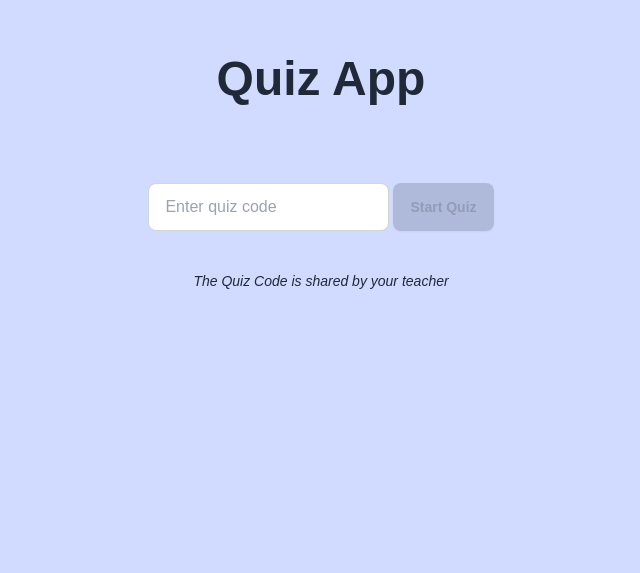
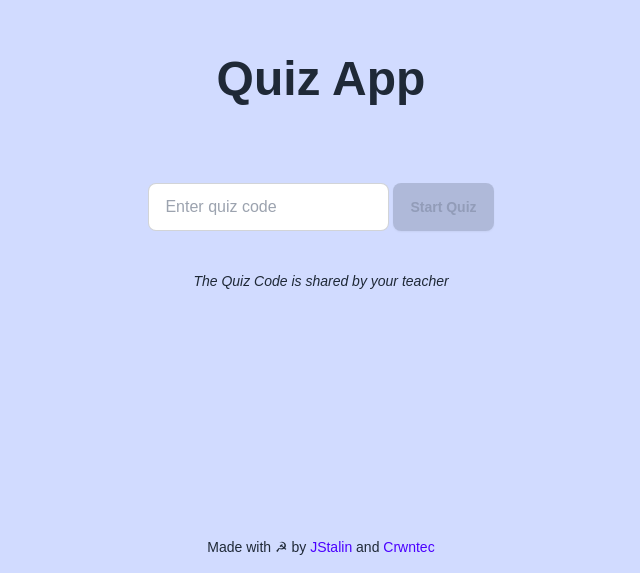
Before and after one commit to crwntec/quiz-app, a Next.js app: page / in a window 1280 px wide. Shown: the part 227-800 px from the top of the page, without its empty margins (319-959 px from the left). Built offline with nearby package versions, Linux system fonts and the light colour scheme.

Commit message:
Added egg

```diff
--- a/src/app/page.js
+++ b/src/app/page.js
@@ -4,8 +4,8 @@ import { useState } from "react";
 export default function Home() {
   const [code, setCode] = useState("");
 
-
   return (
+    <>
       <div className="">
         <div className="text-center text-5xl font-bold mb-20">Quiz App</div>
         <div className="flex justify-center">
@@ -17,15 +17,40 @@ export default function Home() {
             onChange={(e) => setCode(e.target.value.toUpperCase())}
             value={code}
           />
-        <button onClick={() => {
+          <button
+            onClick={() => {
               if (code.length > 7) {
-            window.location.href = "/quiz/" + code
+                window.location.href = "/quiz/" + code;
               }
-        }} className={"btn " + (code.length > 7 ? "btn-primary" : "btn-disabled")} >Start Quiz</button>
+            }}
+            className={
+              "btn " + (code.length > 7 ? "btn-primary" : "btn-disabled")
+            }
+          >
+            Start Quiz
+          </button>
         </div>
         <div className="text-center italic text-sm mt-10">
           The Quiz Code is shared by your teacher
         </div>
       </div>
+      <footer className="fixed bottom-0">
+        <div className="text-center text-sm mb-4">
+          {" "}
+          Made with ☭ by{" "}
+          <a
+            className="text-primary"
+            href="https://r.mtdv.me/watch?v=jstalin"
+            target="_blank"
+          >
+            JStalin
+          </a>
+          {" "}and{" "}
+          <a className="text-primary" href="https://github.com/crwntec">
+            Crwntec
+          </a>
+        </div>
+      </footer>
+    </>
   );
 }
```
Lines whose indentation alone changed are shown as unchanged.
